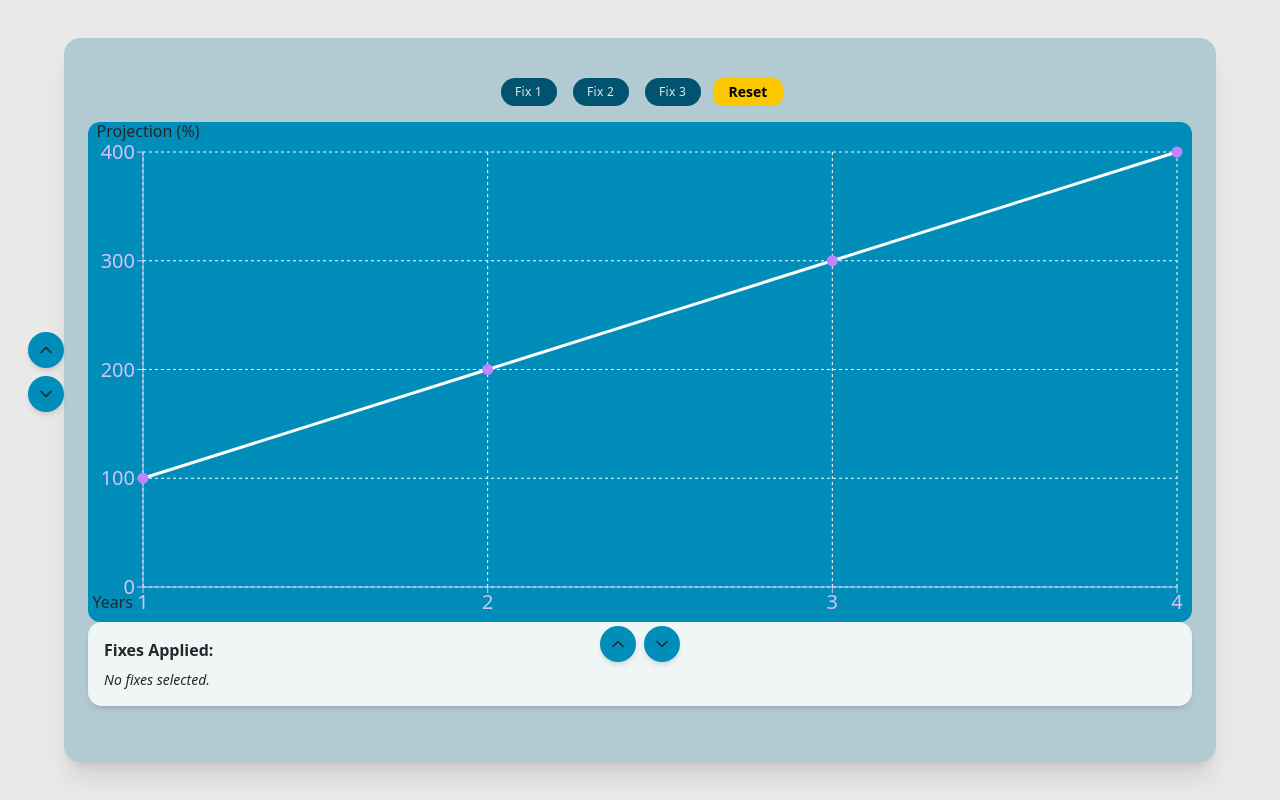
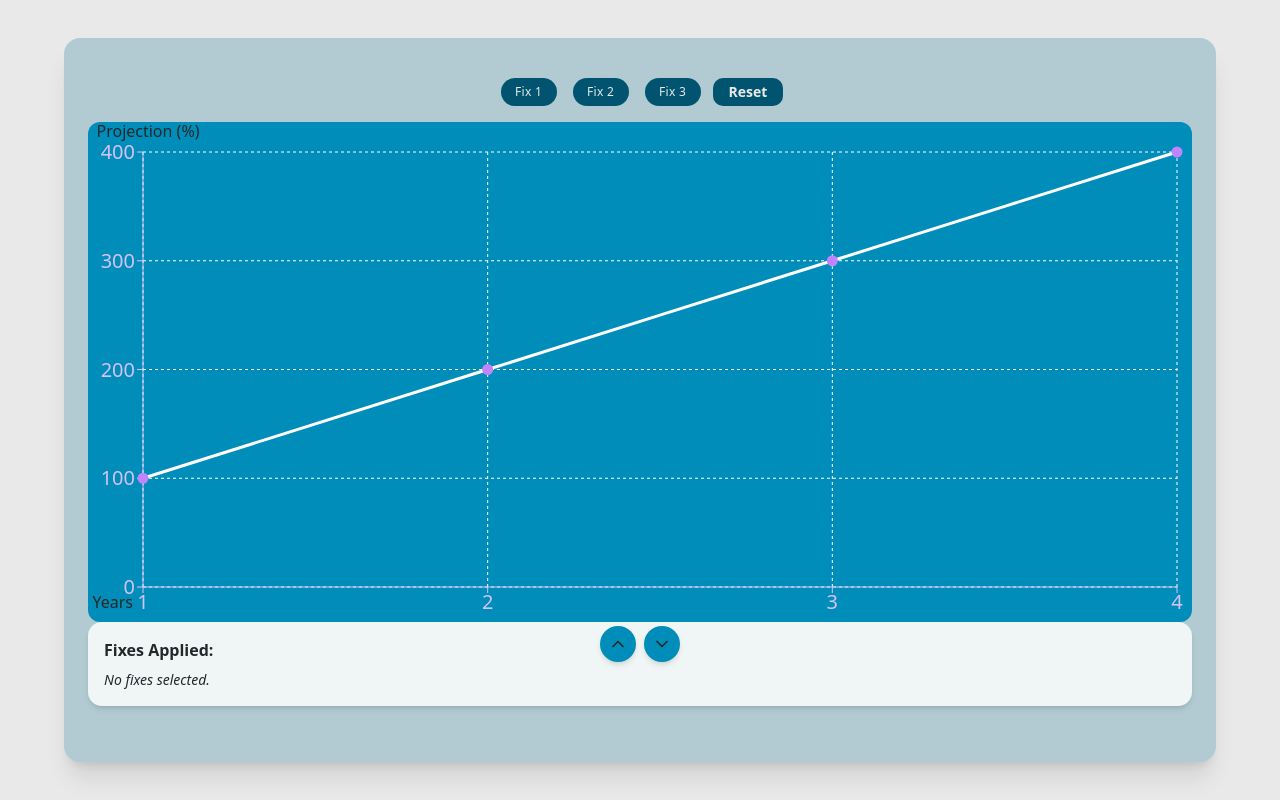
Before and after one commit to mousashah13/youeye, a Next.js app: page / in a window 1280 px wide. Built offline with nearby package versions, Linux system fonts and the light colour scheme.

Commit message:
minor changes from meeting

```diff
--- a/src/app/page.tsx
+++ b/src/app/page.tsx
@@ -139,7 +139,7 @@ export default function Home() {
               whileHover={{ boxShadow: "0px 0px 10px #f5c542" }}
               transition={{ type: "spring", stiffness: 300 }}
               onClick={resetFixes}
-              className="h-7 text-sm px-4 font-semibold rounded-lg bg-yellow-400 text-black hover:bg-black hover:text-yellow-400 border-none transition-all"
+              className="h-7 text-sm px-4 font-semibold rounded-lg bg-[#00546f] text-[#e9e9e9] hover:bg-black hover:text-yellow-400 border-none transition-all"
             >
               Reset
             </motion.button>
@@ -150,31 +150,6 @@ export default function Home() {
           {/* 📈 Chart area */}
           <div className="relative flex justify-center items-center">
 
-            {/* ⬆️⬇️ Y-axis (vertical) zoom buttons */}
-            <div className="absolute left-[-60px] top-1/2 -translate-y-1/2 flex flex-col items-center gap-2">
-              {/* Zoom in Y-axis */}
-              <motion.button
-                whileTap={{ scale: 0.9 }}
-                whileHover={{ boxShadow: "0px 0px 10px #f5c542" }}
-                transition={{ type: "spring", stiffness: 300 }}
-                className="bg-[#008db9] hover:bg-yellow-400 text-[#23282a] rounded-full p-2 shadow-md transition-all"
-                onClick={() => setYScale((prev) => Math.min(prev + 50, 1000))}
-              >
-                <ChevronUp className="h-5 w-5" />
-              </motion.button>
-
-              {/* Zoom out Y-axis */}
-              <motion.button
-                whileTap={{ scale: 0.9 }}
-                whileHover={{ boxShadow: "0px 0px 10px #f5c542" }}
-                transition={{ type: "spring", stiffness: 300 }}
-                className="bg-[#008db9] hover:bg-yellow-400 text-[#23282a] rounded-full p-2 shadow-md transition-all"
-                onClick={() => setYScale((prev) => Math.max(prev - 50, 10))}
-              >
-                <ChevronDown className="h-5 w-5" />
-              </motion.button>
-            </div>
-
             {/* ➡️⬅️ X-axis (horizontal) zoom buttons */}
             <div className="absolute bottom-[-40px] flex items-center gap-2">
               {/* More years */}
@@ -183,7 +158,7 @@ export default function Home() {
                 whileHover={{ boxShadow: "0px 0px 10px #f5c542" }}
                 transition={{ type: "spring", stiffness: 300 }}
                 className="bg-[#008db9] hover:bg-yellow-400 text-[#23282a] rounded-full p-2 shadow-md transition-all"
-                onClick={() => setNumYears((prev) => Math.min(prev + 1, 15))}
+                onClick={() => setNumYears((prev) => Math.min(prev + 1, 10))}
               >
                 <ChevronUp className="h-5 w-5" />
               </motion.button>
```
